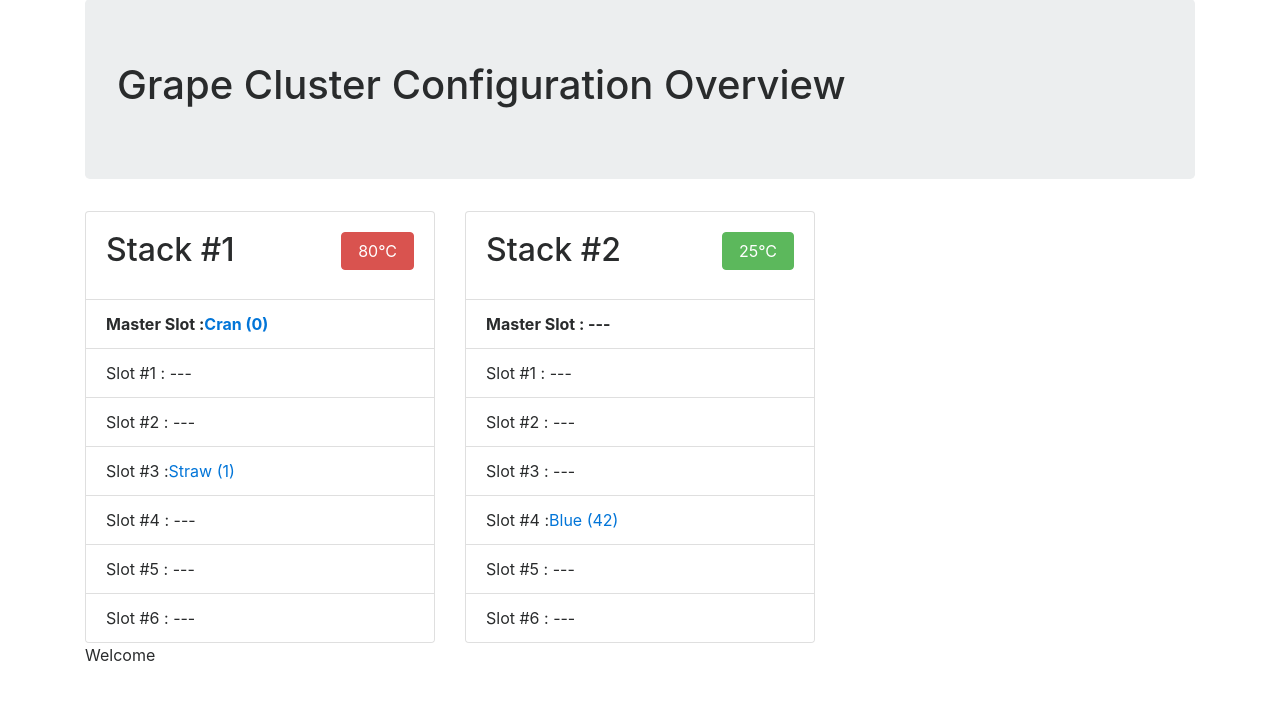
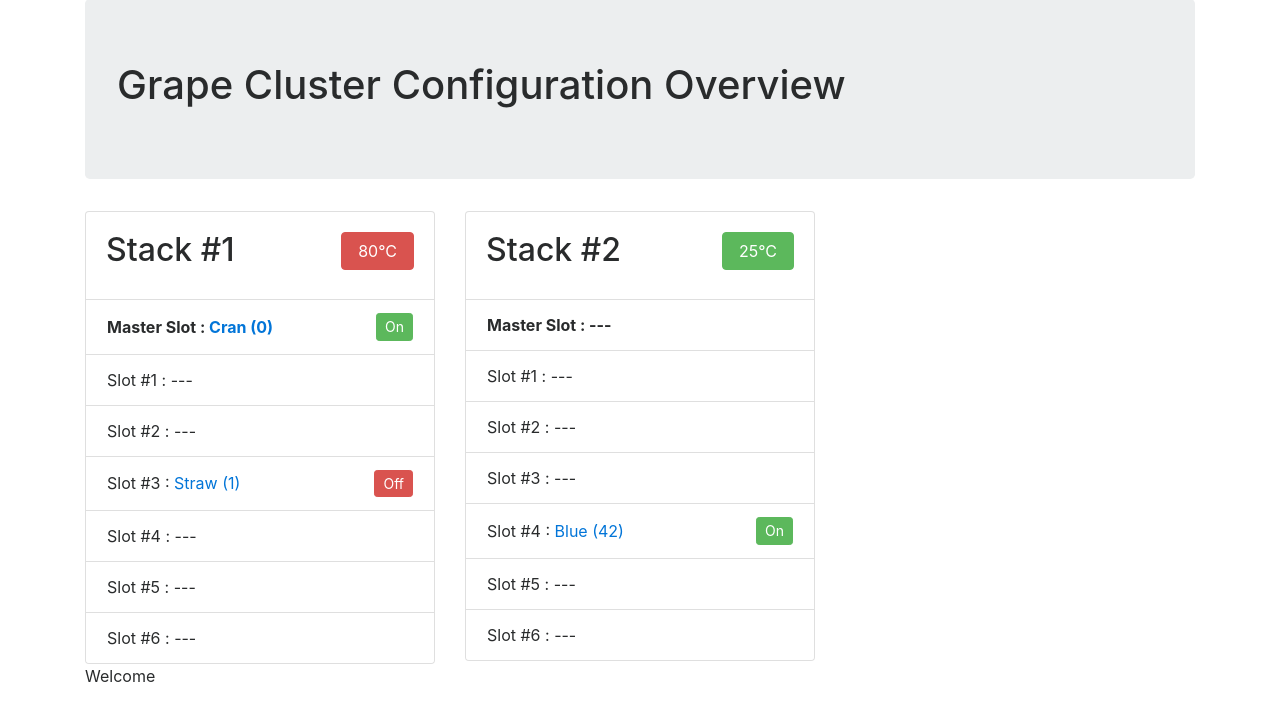
Before and after one commit to morandat/GrapeCluster, a Flask app: page / in a window 1280 px wide. Shown: the part 77-800 px from the top of the page. Run offline with Flask 2, Linux system fonts and the light colour scheme; some libraries are stand-ins or nearby versions.

Commit message:
Modified data structure

```diff
--- a/web/server/server.py
+++ b/web/server/server.py
@@ -1,5 +1,17 @@
 from flask import Flask, render_template
 app = Flask(__name__)
+
+## CONSTANTS ##
+
+constants = {
+    'stackHeatLimit' : 75,
+    'raspStatus' : [
+        'Off',
+        'On'
+    ]
+}
+
+## DATA ##
 
 stacksTest = {
     1 : {
@@ -35,7 +47,7 @@ raspsTest = {
         'stack' : 0,
         #'heat' : '70',
         'os' : 'Pidora',
-        'state' : 'On'
+        'status' : 1
     },
     1 : {
         'name' : 'Straw',
@@ -43,7 +55,7 @@ raspsTest = {
         'stack' : 0,
         #'heat' : '65',
         'os' : 'Raspbian',
-        'state' : 'Off'
+        'status' : 0
     },
     42 : {
         'name' : 'Blue',
@@ -51,9 +63,11 @@ raspsTest = {
         'stack' : 0,
         #'heat' : '65',
         'os' : 'Raspbian',
-        'state' : 'On'
+        'status' : 1
     }
 }
+
+## WEBSITE ##
 
 @app.route("/test")
 def template_test():
@@ -62,17 +76,20 @@ def template_test():
 @app.route("/index")
 @app.route("/")
 def template_debug():
-    return render_template('index.html', stacks=stacksTest, rasps=raspsTest)
+    return render_template('index.html', constants=constants, stacks=stacksTest, rasps=raspsTest)
+
+@app.route('/rasp/<int:raspAddr>')
+def template_details(raspAddr):
+    rasp = raspsTest[raspAddr]
+    return render_template('rasp.html', constants=constants, rasp=rasp)
+
+## REST ##
 
 @app.route("/test/welcome")
 def api_test():
     print("test")
     return "Welcome"
 
-@app.route('/rasp/<int:raspAddr>')
-def template_details(raspAddr):
-    rasp = raspsTest[raspAddr]
-    return render_template('rasp.html', rasp=rasp)
-
+## RUN ##
 if __name__ == '__main__':
     app.run(debug=True)
--- a/web/server/templates/index.html
+++ b/web/server/templates/index.html
@@ -7,14 +7,16 @@
 
     <div class="row">
         {% for stackI in stacks %}
-            <div class="col-md-4">
+            <div class="col-md-6 col-lg-4">
                 <div class="card">
                     <div class="card-block">
                         <h2 style="float:left;" class="card-title">Stack #{{ stackI }}</h2>
-                        <span style="float:right;" class="btn {{ 'btn-success' if (stacks[stackI]['heat']<75) else 'btn-danger' }}">{{ stacks[stackI].heat }}°C</span>
+                        <div style="float:right;" class="btn {{ 'btn-success' if (stacks[stackI].heat<constants['stackHeatLimit']) else 'btn-danger' }}">{{ stacks[stackI].heat }}°C</div>
                     </div>
                     <ul class="list-group list-group-flush">
                         <li class="list-group-item" style="font-weight:bold;">
+                            <table style="border:0px solid; width:100%;"><tr>
+                            <td>
                                 Master Slot :
 
                                 {% if stacks[stackI].master != -1 %}
@@ -22,15 +24,32 @@
                                 {% else %}
                                     ---
                                 {% endif %}
+                            </td>
+                            {% if stacks[stackI].master != -1 %}
+                            <td style="text-align:right;">
+                                <div class="btn btn-sm {{ 'btn-success' if (rasps[stacks[stackI].master].status==1) else 'btn-danger' }}">{{ constants.raspStatus[rasps[stacks[stackI].master].status] }}</div>
+                            </td>
+                            {% endif %}
+                        </tr></table>
                         </li>
                         {% for raspAddr in stacks[stackI].slaves %}
                             <li class="list-group-item">
+                                <table style="border:0px solid; width:100%;"><tr>
+                                <td>
                                     Slot #{{ loop.index }} :
+
                                     {% if raspAddr != -1 %}
                                         <a href="rasp/{{ raspAddr }}" class="card-link">{{ rasps[raspAddr].name }} ({{ raspAddr }})</a>
                                     {% else %}
                                         ---
                                     {% endif %}
+                                </td>
+                                {% if raspAddr != -1 %}
+                                <td style="text-align:right;">
+                                    <div class="btn btn-sm {{ 'btn-success' if (rasps[raspAddr].status==1) else 'btn-danger' }}">{{ constants.raspStatus[rasps[raspAddr].status] }}</div>
+                                </td>
+                                {% endif %}
+                                </tr></table>
                             </li>
                         {% endfor %}
                     </ul>
```
Lines whose indentation alone changed are shown as unchanged.
